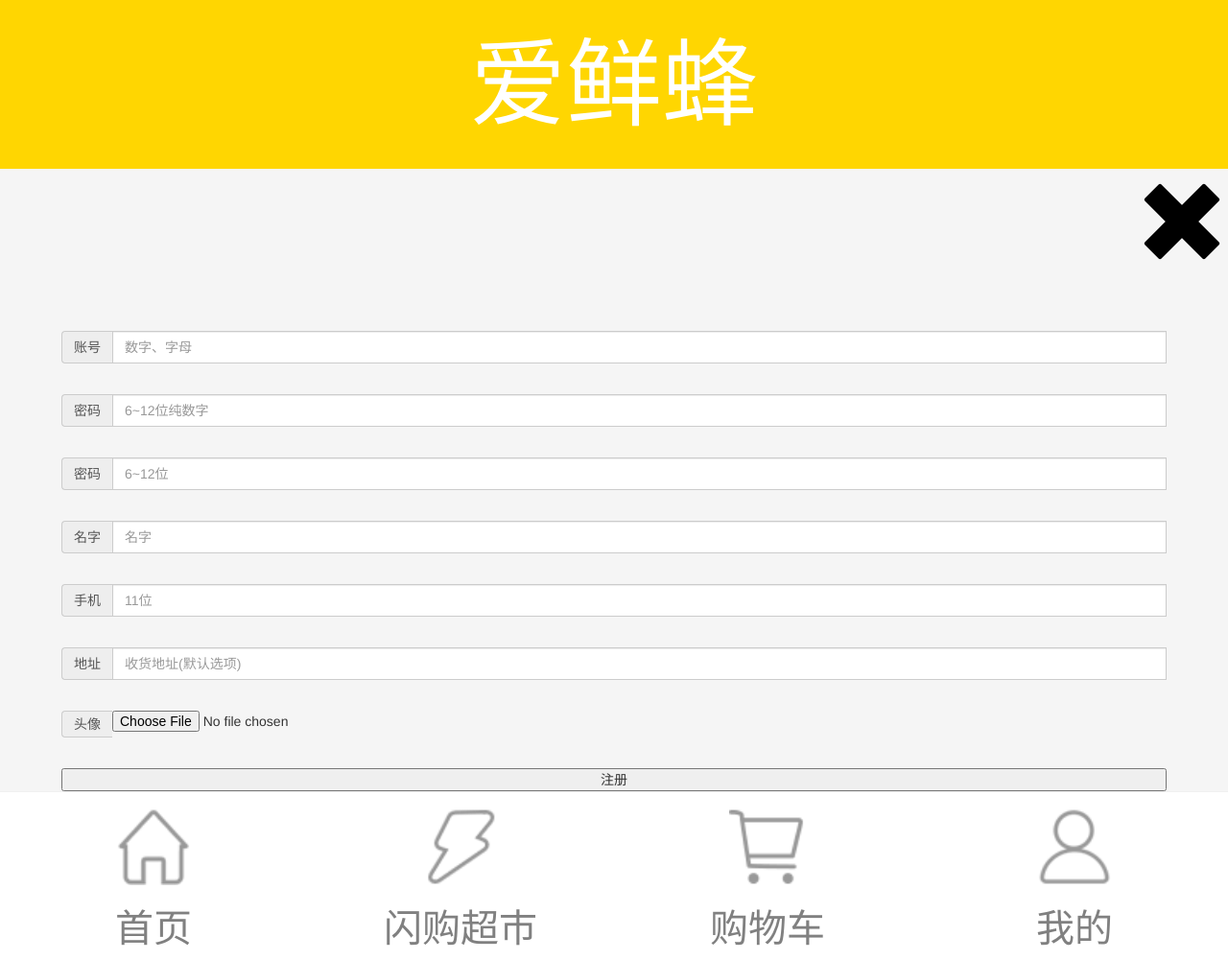
After one commit to huang1993hao/axfproject, a Django app: page /registe/ in a window 1280 px wide. The commit adds this page. Shown: the whole page at 96% size. Run offline with Django 3.2, Linux system fonts and the light colour scheme; some libraries are stand-ins or nearby versions.

Commit message:
爱鲜蜂，我页面基本显示、注册界面基本功能

```diff
--- a/axf/urls.py
+++ b/axf/urls.py
@@ -8,4 +8,5 @@ urlpatterns = [
     url(r'^market/(\d+)/(\d+)/(\d+)/$', views.market, name='market'), # 闪购超市
     url(r'^cart/$', views.cart, name='cart'),   # 购物车
     url(r'^mine/$', views.mine, name='mine'),   # 我的
+    url(r'^registe/$',views.registe,name='registe'),# 注册
 ]
--- a/axf/views.py
+++ b/axf/views.py
@@ -1,8 +1,10 @@
+import uuid
+
 from django.http import HttpResponse
 from django.shortcuts import render
 
 # Create your views here.
-from axf.models import Wheel, Nav, Mustbuy, Shop, MainShow, Foodtypes, Goods
+from axf.models import Wheel, Nav, Mustbuy, Shop, MainShow, Foodtypes, Goods, User
 
 
 def home(request):# 首页
@@ -81,3 +83,19 @@ def cart(request):
 
 def mine(request):
     return render(request, 'mine/mine.html')
+
+
+def registe(request):
+    if request.method == 'GET':
+        return render(request,'mine/registe.html')
+    elif  request.method == 'POST':
+        user = User()
+        user.account = request.POST.get('account')
+        user.password = request.POST.get('password')
+        user.name = request.POST.get('name')
+        user.phone = request.POST.get('phone')
+        user.addr = request.POST.get('addr')
+        user.img = 'axf.png'
+        user.token = str(uuid.uuid5(uuid.uuid4(), 'register'))
+        user.save()
+        return HttpResponse('注册')
--- a/huangaxf/settings.py
+++ b/huangaxf/settings.py
@@ -127,3 +127,4 @@ STATIC_URL = '/static/'
 STATICFILES_DIRS = [
     os.path.join(BASE_DIR, 'static')
 ]
+MEDIA_ROOT = os.path.join(BASE_DIR,'static/uploads')
--- a/static/mine/css/mine.css
+++ b/static/mine/css/mine.css
@@ -32,6 +32,7 @@ footer .mine dd {
 }
 .mine .user-wrapper .user-content p{
     line-height: 2rem;
+
 }
 .mine .user-wrapper .user-content span{
     padding-right: 0.4rem;
@@ -78,12 +79,14 @@ footer .mine dd {
 
 .mine .other section ul{
     display: flex;
+     margin-bottom: 0;
 }
 .mine .other section ul li{
     width: 25%;
 }
 .mine .other section ul li dl{
     text-align: center;
+     margin-bottom: 0;
 }
 .mine .other section ul li dl dt{
     width:100%;
--- /dev/null
+++ b/static/mine/css/registe.css
@@ -0,0 +1,34 @@
+.register{
+    /*width: 100%;*/
+    height: 100%;
+    position: absolute;
+    background: whitesmoke;
+}
+.register form{
+    padding: 0 1rem;
+}
+.register form .input-group{
+    margin: 0.5rem 0;
+}
+.error{
+    margin-left:2rem;
+    font-size: 0.8rem;
+    color: #e62e2e;
+    display: none;
+}
+
+.register i{
+    color: red;
+    font-size: 0.8rem;
+}
+
+#subButton {
+    width: 100%;
+}
+
+.register .back{
+    text-align: right;
+}
+.register .back a{
+    font-size: 1.5rem;
+}
--- /dev/null
+++ b/static/mine/js/mine.js
@@ -0,0 +1,3 @@
+$(function(){
+    $('.mine').width(innerWidth)
+})
--- /dev/null
+++ b/static/mine/js/registerAxf.js
@@ -0,0 +1,91 @@
+$(function () {
+    $('.register').width(innerWidth)
+
+    // 账号验证
+    $('#account input').blur(function () {
+        if($(this).val() == '') return
+
+        // 数字、字母
+        var reg = /^[A-Za-z0-9]+$/
+        if (reg.test($(this).val())) {  // 符合
+            $('#account i').html('')
+            $('#account').removeClass('has-error').addClass('has-success')
+            $('#account span').removeClass('glyphicon-remove').addClass('glyphicon-ok')
+        } else {    // 不符合
+            $('#account i').html('账号由数字、字母组成')
+            $('#account').removeClass('has-success').addClass('has-error')
+            $('#account span').removeClass('glyphicon-ok').addClass('glyphicon-remove')
+        }
+    })
+
+
+    // 密码验证
+    $('#password input').blur(function () {
+        if($(this).val() == '') return
+
+        // 数字
+        var reg = /^[\d]{6,12}$/
+        if (reg.test($(this).val())) {  // 符合
+            $('#password i').html('')
+            $('#password').removeClass('has-error').addClass('has-success')
+            $('#password span').removeClass('glyphicon-remove').addClass('glyphicon-ok')
+        } else {    // 不符合
+            $('#password i').html('6~12位纯数字')
+            $('#password').removeClass('has-success').addClass('has-error')
+            $('#password span').removeClass('glyphicon-ok').addClass('glyphicon-remove')
+        }
+    })
+
+    // 确认密码
+    $('#passwd input').blur(function () {
+        if($(this).val() == '') return
+
+        // 数字
+        if ($(this).val() == $('#password input').val()) {  // 符合
+            $('#passwd i').html('')
+            $('#passwd').removeClass('has-error').addClass('has-success')
+            $('#passwd span').removeClass('glyphicon-remove').addClass('glyphicon-ok')
+        } else {    // 不符合
+            $('#passwd i').html('两次密码不一致')
+            $('#passwd').removeClass('has-success').addClass('has-error')
+            $('#passwd span').removeClass('glyphicon-ok').addClass('glyphicon-remove')
+        }
+    })
+
+
+    // 名字
+    $('#name input').blur(function () {
+        if($(this).val() == '') return
+
+        $('#name').removeClass('has-error').addClass('has-success')
+        $('#name span').removeClass('glyphicon-remove').addClass('glyphicon-ok')
+    })
+
+
+
+    // 手机验证
+    $('#phone input').blur(function () {
+        if($(this).val() == '') return
+
+        // 手机
+        var reg = /^1[3|5|7|8|]\d{9}$/
+        if (reg.test($(this).val())) {  // 符合
+            $('#phone i').html('')
+            $('#phone').removeClass('has-error').addClass('has-success')
+            $('#phone span').removeClass('glyphicon-remove').addClass('glyphicon-ok')
+        } else {    // 不符合
+            $('#phone i').html('请输入正确的手机号')
+            $('#phone').removeClass('has-success').addClass('has-error')
+            $('#phone span').removeClass('glyphicon-ok').addClass('glyphicon-remove')
+        }
+    })
+
+
+    // 地址
+    $('#addr input').blur(function () {
+        if($(this).val() == '') return
+
+        $('#addr').removeClass('has-error').addClass('has-success')
+        $('#addr span').removeClass('glyphicon-remove').addClass('glyphicon-ok')
+    })
+})
--- /dev/null
+++ b/templates/mine/registe.html
@@ -0,0 +1,84 @@
+{% extends 'base/base.html' %}
+{% load static %}
+{% block extcss %}
+    <link rel="stylesheet" href="{% static 'mine/css/registe.css' %}">
+{% endblock %}
+{% block extjs %}
+    <script src="{% static 'mine/js/registerAxf.js' %}"></script>
+{% endblock %}
+ {% block title %}
+    爱鲜蜂 | 注册
+{% endblock %}
+ {% block content %}
+    <div class="register">
+        <div class="back">
+            <a href="{% url 'axf:mine' %}">
+                <span class="glyphicon glyphicon-remove"></span>
+            </a>
+        </div>
+         <form action="{% url 'axf:registe' %}" method="post">
+            {% csrf_token %}
+            {#            账号#}
+            <div class="form-group has-feedback" id="account">
+                <div class="input-group">
+                    <div class="input-group-addon">账号</div>
+                    <input type="text" class="form-control" placeholder="数字、字母" name="account" required="required">
+                    <span class="glyphicon form-control-feedback" aria-hidden="true"></span>
+                </div>
+                <i></i>
+            </div>
+             {#            密码#}
+            <div class="form-group" id="password">
+                <div class="input-group">
+                    <div class="input-group-addon">密码</div>
+                    <input type="password" class="form-control" placeholder="6~12位纯数字" name="password" required="required">
+                    <span class="glyphicon form-control-feedback" aria-hidden="true"></span>
+                </div>
+                <i></i>
+            </div>
+             {#            确认密码#}
+            <div class="form-group" id="passwd">
+                <div class="input-group">
+                    <div class="input-group-addon">密码</div>
+                    <input type="password" class="form-control" placeholder="6~12位" name="passwd" required="required">
+                    <span class="glyphicon form-control-feedback" aria-hidden="true"></span>
+                </div>
+                <i></i>
+            </div>
+             {#            名字#}
+            <div class="form-group" id="name">
+                <div class="input-group">
+                    <div class="input-group-addon">名字</div>
+                    <input type="text" class="form-control" placeholder="名字" name="name" required="required">
+                    <span class="glyphicon form-control-feedback" aria-hidden="true"></span>
+                </div>
+                <i></i>
+            </div>
+             {#            手机号#}
+            <div class="form-group" id="phone">
+                <div class="input-group">
+                    <div class="input-group-addon">手机</div>
+                    <input type="text" class="form-control" placeholder="11位" name="phone" required="required">
+                    <span class="glyphicon form-control-feedback" aria-hidden="true"></span>
+                </div>
+                <i></i>
+            </div>
+             {#            地址#}
+            <div class="form-group" id="addr">
+                <div class="input-group">
+                    <div class="input-group-addon">地址</div>
+                    <input type="text" class="form-control" placeholder="收货地址(默认选项)" name="addr" required="required">
+                    <span class="glyphicon form-control-feedback" aria-hidden="true"></span>
+                </div>
+            </div>
+             {#            头像#}
+            <div class="form-group">
+                <div class="input-group">
+                    <div class="input-group-addon">头像</div>
+                    <input type="file" name="icon" required="required">
+                </div>
+            </div>
+             <input type="submit" id="subButton" value="注册">
+        </form>
+    </div>
+{% endblock %}
```
Also changed, not shown: axf/models.py (+20 -0 lines), templates/mine/mine.html (+109 -2 lines), axf/migrations/0008_user.py (added), static/uploads/axf.png (added).
